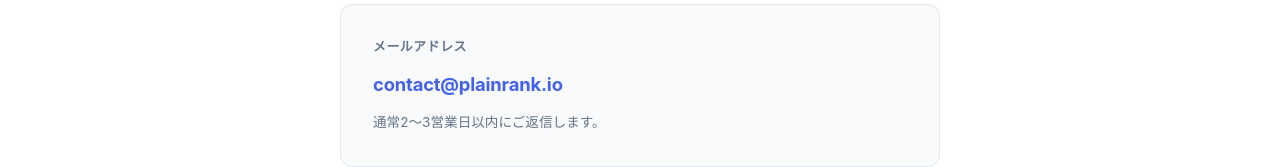
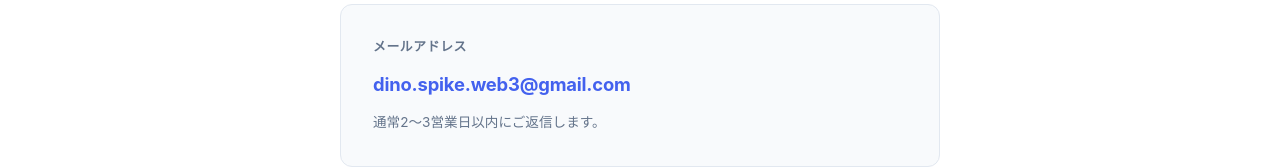
Before and after one commit to naaaaki/plainrank, a Next.js app: page /contact in a window 1280 px wide. Shown: the part 284-451 px from the top of the page. Built offline with nearby package versions, Linux system fonts and the light colour scheme; no server answers.

Commit message:
fix: remove newsletter section from top page and update contact email

```diff
--- a/src/app/contact/page.tsx
+++ b/src/app/contact/page.tsx
@@ -53,7 +53,7 @@
               メールアドレス
             </div>
             <a
-              href="mailto:contact@plainrank.io"
+              href="mailto:dino.spike.web3@gmail.com"
               style={{
                 fontSize: '1.15rem',
                 fontWeight: 700,
@@ -62,7 +62,7 @@
                 letterSpacing: '-.01em',
               }}
             >
-              contact@plainrank.io
+              dino.spike.web3@gmail.com
             </a>
             <p style={{ fontSize: '.85rem', color: 'var(--pr-text-ter)', lineHeight: 1.7, margin: 0 }}>
               通常2〜3営業日以内にご返信します。
--- a/src/app/page.tsx
+++ b/src/app/page.tsx
@@ -3,7 +3,6 @@
 import { prisma } from '@/lib/prisma';
 import { getServiceAbbr, getServiceAvatarClass, CATEGORY_DISPLAY } from '@/lib/service-meta';
 import CategoryNav from '@/components/CategoryNav';
-import NewsletterForm from '@/components/newsletter/NewsletterForm';
 
 export const revalidate = 60;
 
@@ -417,9 +416,6 @@
         </div>
       </main>
 
-      {/* ===== ニュースレター登録（フッター上） ===== */}
-      <NewsletterForm />
-
       {/* ===== フッター ===== */}
       <footer className="pr-footer">
         <div className="pr-container">
```
